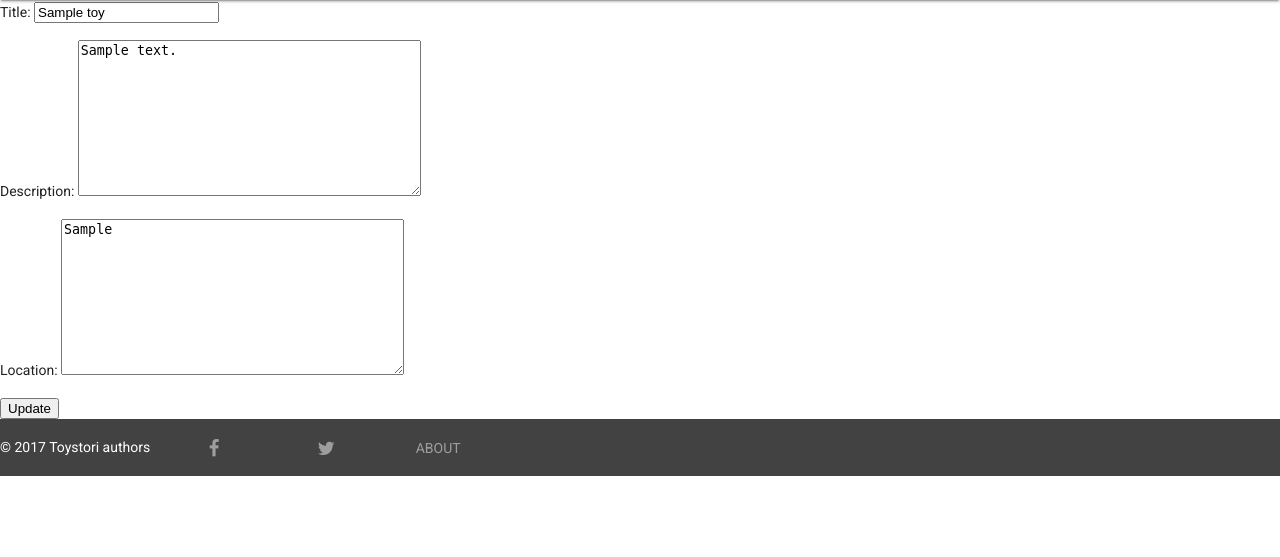
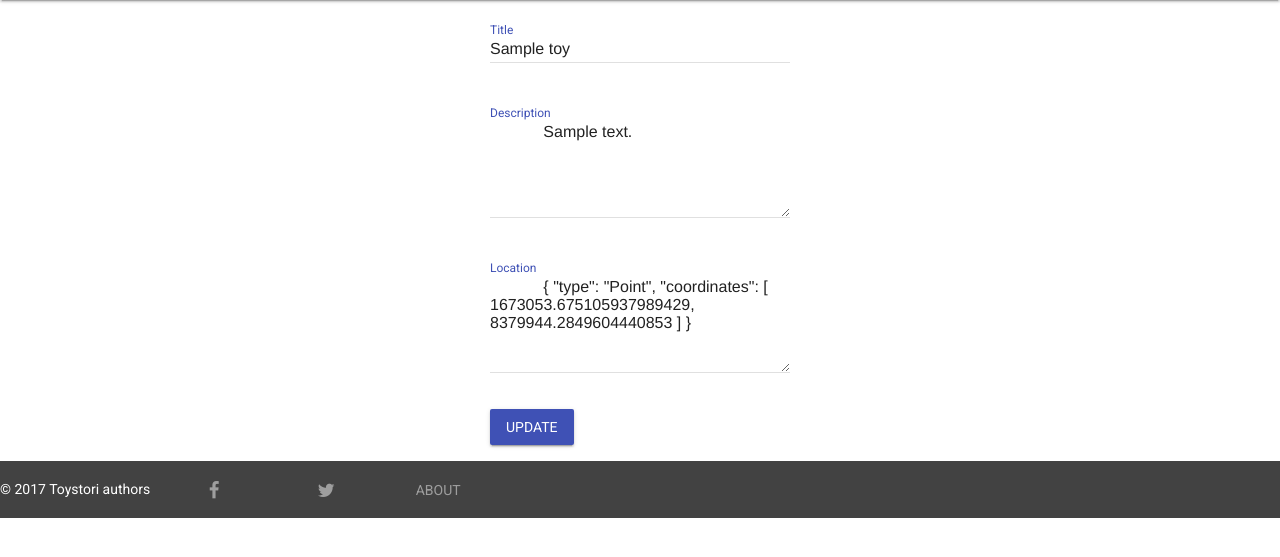
Before and after one commit to gliglip/v2, a Django app: page /toy/1/ in a window 1280 px wide. Shown: the part 64-621 px from the top of the page. Run offline with Django 3.2, Linux system fonts and the light colour scheme; tables that the repository leaves empty hold one stand-in row (values such as "Sample post"); some libraries are stand-ins or nearby versions.

Commit message:
Use mdl classes for toy edit form (#18)

```diff
--- a/app/toy/templates/toy/toy_edit.html
+++ b/app/toy/templates/toy/toy_edit.html
@@ -2,9 +2,47 @@
 {% load static %}
 
 {% block content %}
-  <form action="" method="post">
-    {% csrf_token %}
-    {{ form.as_p }}
-    <input type="submit" value="Update">
-  </form>
+  <div class="mdl-grid">
+    <form action="" method="post">
+      {% csrf_token %}
+      {{ form.errors }}
+      <div class="mdl-grid">
+        <div class="mdl-textfield mdl-js-textfield mdl-textfield--floating-label {% if form.title.errors %}is-invalid{% endif %}">
+          <input class="mdl-textfield__input" type="text" id="{{ form.title.id_for_label }}"
+                  name="{{ form.title.html_name }}" value="{{ form.title.value }}">
+          <label class="mdl-textfield__label" for="{{ form.title.id_for_label }}">{{ form.title.label }}</label>
+          {% if form.title.errors %}
+            <span class="mdl-textfield__error">{{ form.title.errors.pop }}</span>
+          {% endif %}
+        </div>
+      </div>
+      <div class="mdl-grid">
+        <div class="mdl-textfield mdl-js-textfield mdl-textfield--floating-label {% if form.description.errors %}is-invalid{% endif %}">
+          <textarea class="mdl-textfield__input" type="text" id="{{ form.description.id_for_label }}" rows="5"
+                  name="{{ form.description.html_name }}">
+            {{ form.description.value }}
+          </textarea>
+          <label class="mdl-textfield__label" for="{{ form.description.id_for_label }}">{{ form.description.label }}</label>
+          {% if form.description.errors %}
+            <span class="mdl-textfield__error">{{ form.description.errors.pop }}</span>
+          {% endif %}
+        </div>
+      </div>
+      <div class="mdl-grid">
+        <div class="mdl-textfield mdl-js-textfield mdl-textfield--floating-label {% if form.location.errors %}is-invalid{% endif %}">
+          <textarea class="mdl-textfield__input" type="text" id="{{ form.location.id_for_label }}" rows="5"
+                  name="{{ form.location.html_name }}">
+            { "type": "Point", "coordinates": [ 1673053.675105937989429, 8379944.2849604440853 ] }
+          </textarea>
+          <label class="mdl-textfield__label" for="{{ form.location.id_for_label }}">{{ form.location.label }}</label>
+          {% if form.location.errors %}
+            <span class="mdl-textfield__error">{{ form.location.errors.pop }}</span>
+          {% endif %}
+        </div>
+      </div>
+      <div class="mdl-grid">
+        <input class="mdl-button mdl-js-button mdl-button--raised mdl-button--colored" type="submit" value="Update">
+      </div>
+    </form>
+  </div>
 {% endblock %}
```
